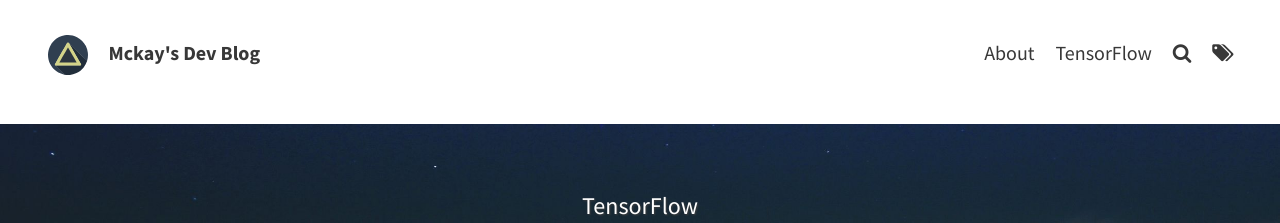
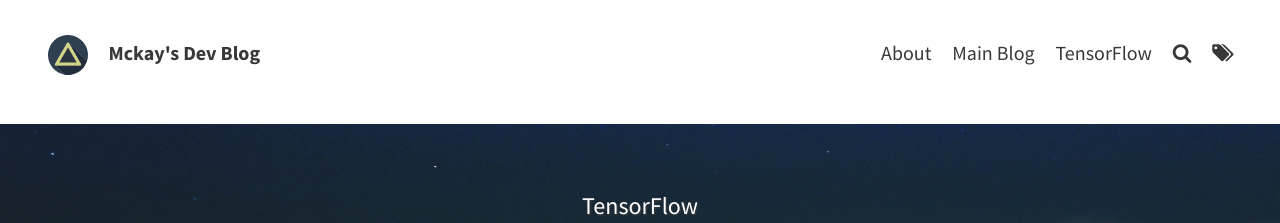
Before and after one commit to mckaydev/mckaydev.github.io, a Jekyll site: the page built from index.html, in a window 1280 px wide. Shown: the top 223 px of the page. Built offline with Jekyll 4.4.1, drawn with Linux system fonts in a browser that asks for light colours; the list of posts is cut into pages by our own code.

Commit message:
add Main Blog

```diff
--- a/_includes/navbar.html
+++ b/_includes/navbar.html
@@ -36,6 +36,16 @@
             |
         </li>
         <li>
+            <a class="clear" href="{{ site.url }}{{ site.baseurl }}/Programming">
+                Main Blog
+            </a>
+        </li>
+        {% endif %}
+        {% if site.theme_settings.search %}
+        <li class="separator">
+            |
+        </li>
+        <li>
             <a class="clear" href="{{ site.url }}{{ site.baseurl }}/portfolio">
                 TensorFlow
             </a>
```
